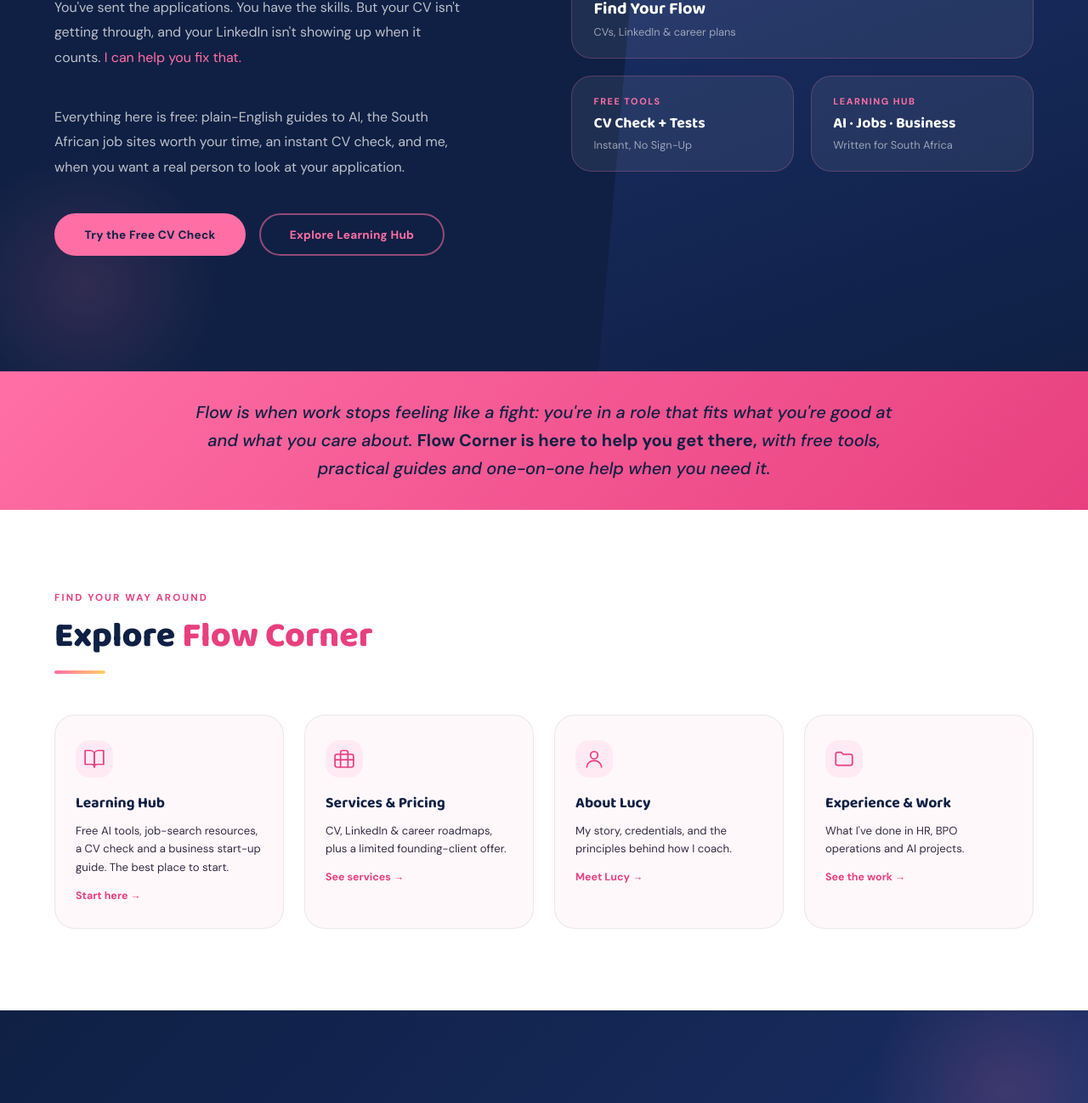
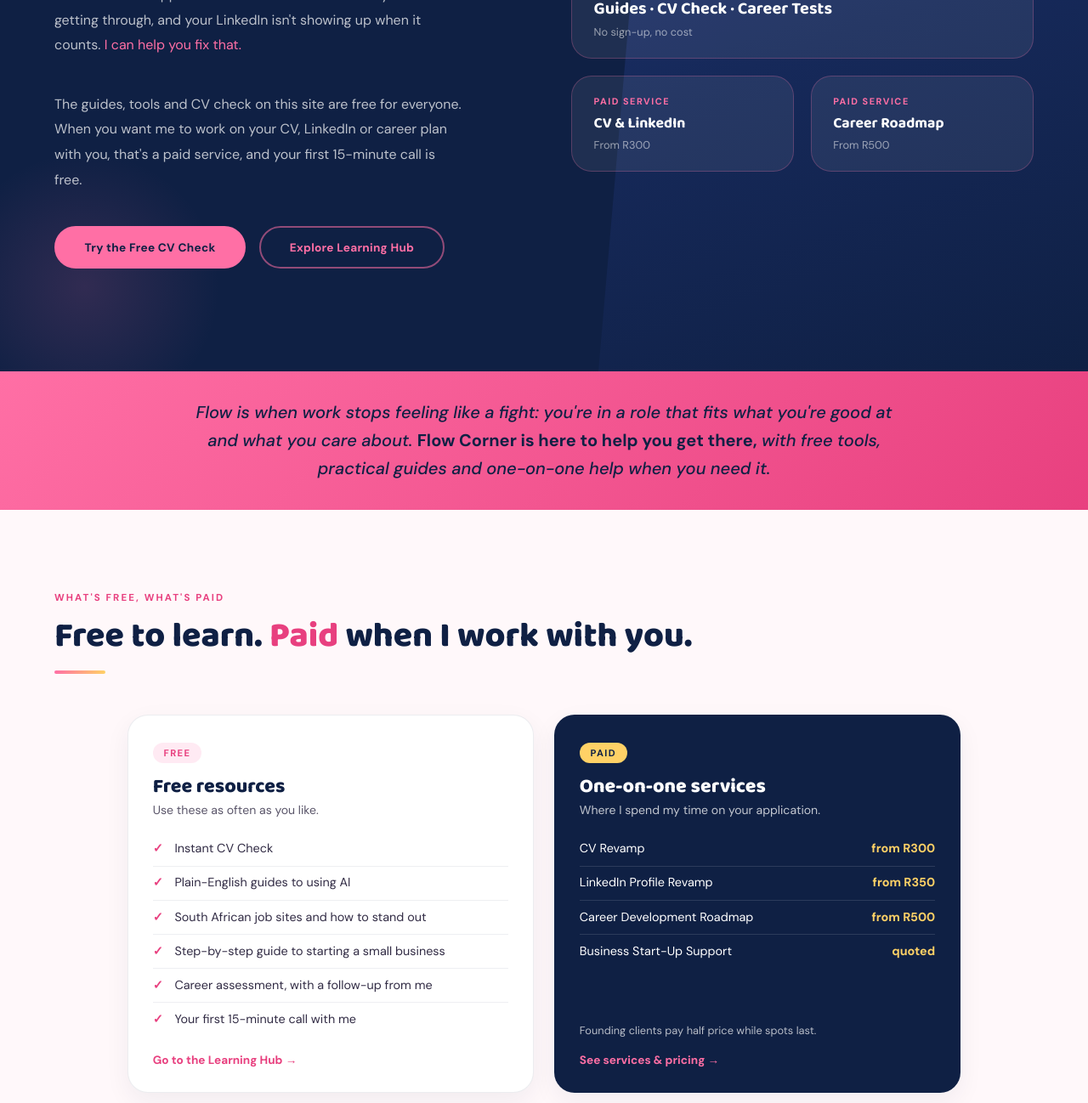
Before and after one commit to lucytaniarambuda1-coder/flow-cornerr-website, a plain HTML site: page index.html in a window 1280 px wide. Shown: the part 363-1661 px from the top of the page at 85% size. Drawn offline with Linux system fonts and the light colour scheme; a web font is replaced by a local one.

Commit message:
Home: make clear what's free and what's paid
Hero copy and cards now separate free resources from paid one-on-one
services, and a new section lists both side by side with prices.

Co-Authored-By: Claude Opus 5.5 <noreply@anthropic.com>

```diff
--- a/assets/styles.css
+++ b/assets/styles.css
@@ -859,3 +859,40 @@
   @media (max-width: 900px) {
     .about-photo { width: 180px; height: 180px; margin-left: auto; margin-right: auto; }
   }
+
+  /* FREE VS PAID (home) */
+  .fp { background: var(--off-white); }
+  .fp-grid { display: grid; grid-template-columns: 1fr 1fr; gap: 1.5rem; margin-top: 3rem; max-width: 980px; margin-left: auto; margin-right: auto; }
+  .fp-card {
+    position: relative; background: var(--white); border-radius: var(--radius-lg);
+    padding: 2rem 1.8rem 1.8rem; border: 1px solid rgba(15,32,68,0.08);
+    box-shadow: 0 10px 30px rgba(15,32,68,0.06); display: flex; flex-direction: column;
+  }
+  .fp-paid { background: var(--navy); color: var(--white); border-color: transparent; }
+  .fp-badge {
+    display: inline-block; align-self: flex-start; font-size: 0.7rem; font-weight: 700; letter-spacing: 0.12em; text-transform: uppercase;
+    padding: 0.3rem 0.8rem; border-radius: var(--radius-pill); background: var(--pink-pale); color: var(--pink-deep); margin-bottom: 0.9rem;
+  }
+  .fp-paid .fp-badge { background: var(--yellow); color: var(--navy); }
+  .fp-card h3 { font-family: 'Baloo 2', sans-serif; font-size: 1.45rem; font-weight: 800; color: var(--navy); line-height: 1.2; }
+  .fp-paid h3 { color: var(--white); }
+  .fp-lead { font-size: 0.88rem; color: var(--charcoal); opacity: 0.8; margin: 0.25rem 0 1.1rem; }
+  .fp-paid .fp-lead { color: rgba(255,255,255,0.75); opacity: 1; }
+  .fp-list { list-style: none; padding: 0; margin: 0 0 1.2rem; flex: 1; }
+  .fp-list li {
+    font-size: 0.9rem; line-height: 1.5; padding: 0.55rem 0 0.55rem 1.6rem; position: relative;
+    border-bottom: 1px solid rgba(15,32,68,0.07); color: var(--charcoal);
+  }
+  .fp-list li:last-child { border-bottom: 0; }
+  .fp-list li::before { content: "✓"; position: absolute; left: 0; top: 0.55rem; color: var(--pink-deep); font-weight: 700; }
+  .fp-paid .fp-list li { display: flex; justify-content: space-between; gap: 1rem; padding-left: 0; color: var(--white); border-bottom-color: rgba(255,255,255,0.12); }
+  .fp-paid .fp-list li::before { content: none; }
+  .fp-paid .fp-list li span:last-child { color: var(--yellow); font-weight: 700; white-space: nowrap; }
+  .fp-note { font-size: 0.8rem; color: rgba(255,255,255,0.7); margin: -0.4rem 0 1.1rem; }
+  .fp-link { font-size: 0.85rem; font-weight: 700; color: var(--pink-deep); text-decoration: none; }
+  .fp-paid .fp-link { color: var(--pink); }
+  .fp-link:hover { text-decoration: underline; }
+  @media (max-width: 760px) {
+    .fp-grid { grid-template-columns: 1fr; }
+    .fp-card { padding: 1.6rem 1.3rem 1.4rem; }
+  }
--- a/index.html
+++ b/index.html
@@ -4,17 +4,17 @@
 <meta charset="UTF-8">
 <meta name="viewport" content="width=device-width, initial-scale=1.0">
 <title>Flow Corner | Free AI Career Tools & Guidance</title>
-<meta name="description" content="A free platform helping South Africans find career direction with AI-powered tools, a Learning Hub, and real guidance from career strategist Lucy Mukhethwa.">
+<meta name="description" content="Free career guides, an instant CV check and job resources for South Africans, plus paid CV, LinkedIn and career roadmap services from career strategist Lucy Mukhethwa.">
 <link rel="canonical" href="https://flowcornerr.netlify.app/">
 <meta property="og:type" content="website">
 <meta property="og:site_name" content="Flow Corner">
 <meta property="og:title" content="Flow Corner | Free AI Career Tools &amp; Guidance">
-<meta property="og:description" content="A free platform helping South Africans find career direction with AI-powered tools, a Learning Hub, and real guidance from career strategist Lucy Mukhethwa.">
+<meta property="og:description" content="Free career guides, an instant CV check and job resources for South Africans, plus paid CV, LinkedIn and career roadmap services from career strategist Lucy Mukhethwa.">
 <meta property="og:url" content="https://flowcornerr.netlify.app/">
 <meta property="og:image" content="https://flowcornerr.netlify.app/assets/og-image.png">
 <meta name="twitter:card" content="summary_large_image">
 <meta name="twitter:title" content="Flow Corner | Free AI Career Tools &amp; Guidance">
-<meta name="twitter:description" content="A free platform helping South Africans find career direction with AI-powered tools, a Learning Hub, and real guidance from career strategist Lucy Mukhethwa.">
+<meta name="twitter:description" content="Free career guides, an instant CV check and job resources for South Africans, plus paid CV, LinkedIn and career roadmap services from career strategist Lucy Mukhethwa.">
 <meta name="twitter:image" content="https://flowcornerr.netlify.app/assets/og-image.png">
 <link rel="icon" type="image/png" href="/assets/favicon.png">
 <link rel="apple-touch-icon" href="/assets/apple-touch-icon.png">
@@ -66,10 +66,10 @@
 <section class="hero">
   <div class="hero-blob-yellow"></div>
   <div class="hero-text">
-    <div class="hero-tag">Free AI Learning Hub · CV Check · Career Guidance</div>
+    <div class="hero-tag">Free Resources · Paid Career Services</div>
     <h1>Find Your <em>Flow.</em></h1>
     <p>You've sent the applications. You have the skills. But your CV isn't getting through, and your LinkedIn isn't showing up when it counts. <em style="color:var(--pink); font-style:normal;">I can help you fix that.</em></p>
-    <p>Everything here is free: plain-English guides to AI, the South African job sites worth your time, an instant CV check, and me, when you want a real person to look at your application.</p>
+    <p>The guides, tools and CV check on this site are free for everyone. When you want me to work on your CV, LinkedIn or career plan with you, that's a paid service, and your first 15-minute call is free.</p>
     <div class="hero-btns">
       <a href="/learning-hub/cv-check/" class="btn-primary">Try the Free CV Check</a>
       <a href="/learning-hub/" class="btn-secondary">Explore Learning Hub</a>
@@ -77,20 +77,20 @@
   </div>
   <div class="hero-visual">
     <div class="hero-card">
-      <div class="label">What We Do</div>
-      <div class="value" style="font-size:1.25rem;">Find Your Flow</div>
-      <div class="sub">CVs, LinkedIn &amp; career plans</div>
+      <div class="label">Free for Everyone</div>
+      <div class="value" style="font-size:1.25rem;">Guides · CV Check · Career Tests</div>
+      <div class="sub">No sign-up, no cost</div>
     </div>
     <div class="stats-row">
       <div class="hero-card">
-        <div class="label">Free Tools</div>
-        <div class="value" style="font-size:1.1rem;">CV Check + Tests</div>
-        <div class="sub">Instant, No Sign-Up</div>
+        <div class="label">Paid Service</div>
+        <div class="value" style="font-size:1.1rem;">CV &amp; LinkedIn</div>
+        <div class="sub">From R300</div>
       </div>
       <div class="hero-card">
-        <div class="label">Learning Hub</div>
-        <div class="value" style="font-size:1.1rem;">AI · Jobs · Business</div>
-        <div class="sub">Written for South Africa</div>
+        <div class="label">Paid Service</div>
+        <div class="value" style="font-size:1.1rem;">Career Roadmap</div>
+        <div class="sub">From R500</div>
       </div>
     </div>
   </div>
@@ -101,6 +101,42 @@
   <p>Flow is when work stops feeling like a fight: you're in a role that fits what you're good at and what you care about. <strong>Flow Corner is here to help you get there,</strong> with free tools, practical guides and one-on-one help when you need it.</p>
 </div>
 
+<!-- FREE VS PAID -->
+<section class="fp">
+  <div class="section-label reveal">What's Free, What's Paid</div>
+  <div class="section-title reveal">Free to learn. <em>Paid</em> when I work with you.</div>
+  <div class="divider reveal"></div>
+  <div class="fp-grid">
+    <div class="fp-card fp-free reveal">
+      <div class="fp-badge">Free</div>
+      <h3>Free resources</h3>
+      <p class="fp-lead">Use these as often as you like.</p>
+      <ul class="fp-list">
+        <li>Instant CV Check</li>
+        <li>Plain-English guides to using AI</li>
+        <li>South African job sites and how to stand out</li>
+        <li>Step-by-step guide to starting a small business</li>
+        <li>Career assessment, with a follow-up from me</li>
+        <li>Your first 15-minute call with me</li>
+      </ul>
+      <a href="/learning-hub/" class="fp-link">Go to the Learning Hub →</a>
+    </div>
+    <div class="fp-card fp-paid reveal">
+      <div class="fp-badge">Paid</div>
+      <h3>One-on-one services</h3>
+      <p class="fp-lead">Where I spend my time on your application.</p>
+      <ul class="fp-list">
+        <li><span>CV Revamp</span><span>from R300</span></li>
+        <li><span>LinkedIn Profile Revamp</span><span>from R350</span></li>
+        <li><span>Career Development Roadmap</span><span>from R500</span></li>
+        <li><span>Business Start-Up Support</span><span>quoted</span></li>
+      </ul>
+      <p class="fp-note">Founding clients pay half price while spots last.</p>
+      <a href="/services/" class="fp-link">See services &amp; pricing →</a>
+    </div>
+  </div>
+</section>
+
 <!-- EXPLORE -->
 <section class="explore">
   <div class="section-label reveal">Find Your Way Around</div>
@@ -110,13 +146,13 @@
     <a href="/learning-hub/" class="explore-card reveal">
       <div class="explore-icon"><svg width="26" height="26" viewBox="0 0 24 24" fill="none" stroke="currentColor" stroke-width="1.6" stroke-linecap="round" stroke-linejoin="round"><path d="M2 3h6a4 4 0 0 1 4 4v14a3 3 0 0 0-3-3H2Z"/><path d="M22 3h-6a4 4 0 0 0-4 4v14a3 3 0 0 1 3-3h7Z"/></svg></div>
       <div class="explore-title">Learning Hub</div>
-      <div class="explore-desc">Free AI tools, job-search resources, a CV check and a business start-up guide. The best place to start.</div>
+      <div class="explore-desc">Free AI guides, job-search resources, a CV check and a business start-up guide. The best place to start.</div>
       <span class="explore-arrow">Start here →</span>
     </a>
     <a href="/services/" class="explore-card reveal">
       <div class="explore-icon"><svg width="26" height="26" viewBox="0 0 24 24" fill="none" stroke="currentColor" stroke-width="1.6" stroke-linecap="round" stroke-linejoin="round"><rect x="2" y="7" width="20" height="14" rx="2"/><path d="M16 21V5a2 2 0 0 0-2-2h-4a2 2 0 0 0-2 2v16"/><path d="M2 13h20"/></svg></div>
       <div class="explore-title">Services & Pricing</div>
-      <div class="explore-desc">CV, LinkedIn & career roadmaps, plus a limited founding-client offer.</div>
+      <div class="explore-desc">Paid one-on-one help with your CV, LinkedIn and career plan, plus a founding-client offer.</div>
       <span class="explore-arrow">See services →</span>
     </a>
     <a href="/about/" class="explore-card reveal">
```
Also changed, not shown: 1 other file.
